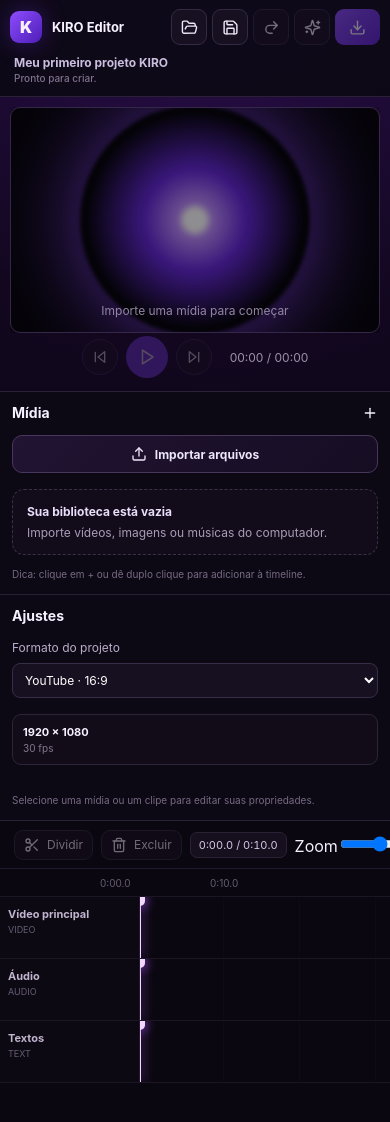
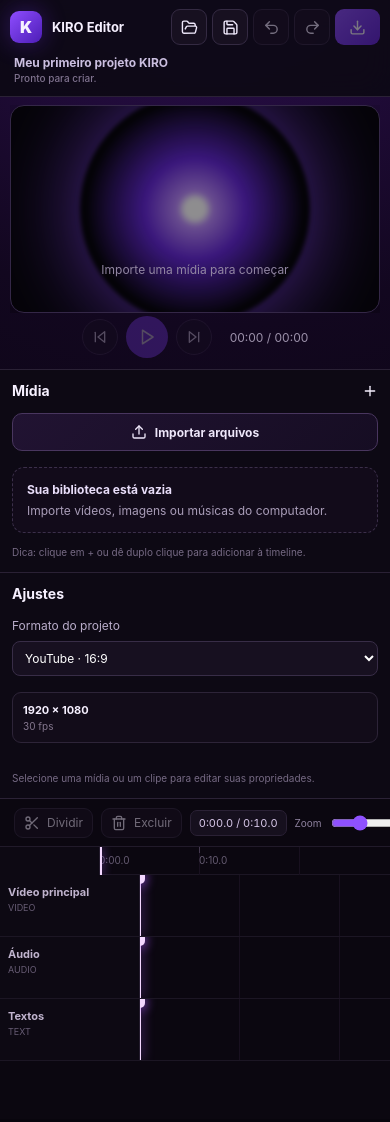
Before and after one commit to kiroaventureiro/kiro-editor, a React (Vite) app: page / in a window 390 px wide. Shown: the top 1122 px of the page. Built offline with nearby package versions, Linux system fonts and the light colour scheme.

Commit message:
ui: improve shorts canvas sizing and timeline zoom layout

```diff
--- a/src/styles/app.css
+++ b/src/styles/app.css
@@ -38,17 +38,20 @@ button:disabled { opacity:.45; cursor:not-allowed; }
 .asset-copy small { color:#887b97; font-size:9px; text-transform:capitalize; }
 .asset-plus { width:24px; height:24px; border-radius:7px; display:grid; place-items:center; background:#2a193d; }
 .panel-tip { color:#766a84; font-size:10px; line-height:1.5; margin:12px 0 0; }
-.preview-wrap { display:grid; grid-template-rows:1fr 54px; padding:22px; min-width:0; }
-.preview-stage { display:grid; place-items:center; overflow:hidden; }
-.preview-frame { max-height:100%; max-width:min(88%,1000px); width:auto; height:min(100%,580px); border-radius:14px; border:1px solid #342747; background:#050408; box-shadow:0 24px 80px #0008; display:grid; place-items:center; position:relative; overflow:hidden; }
+.preview-wrap { display:grid; grid-template-rows:minmax(0,1fr) 54px; padding:18px 22px 10px; min-width:0; min-height:0; }
+.preview-stage { display:grid; place-items:center; overflow:hidden; min-height:0; }
+.preview-frame { border-radius:14px; border:1px solid #342747; background:#050408; box-shadow:0 24px 80px #0008; display:grid; place-items:center; position:relative; overflow:hidden; max-width:100%; max-height:100%; }
+.preview-frame-landscape { width:min(88%,1000px); height:auto; max-height:min(56vh,560px); }
+.preview-frame-square { height:min(52vh,520px); width:auto; max-width:min(70vw,520px); }
+.preview-frame-portrait { height:min(52vh,520px); width:auto; max-width:min(70vw,300px); }
 .preview-frame video,.preview-frame img { width:100%; height:100%; object-fit:contain; background:#000; }
 .preview-empty { width:100%; height:100%; display:grid; place-items:center; color:#9286a3; position:relative; overflow:hidden; }
-.preview-empty span { z-index:2; margin-top:180px; font-size:12px; }
+.preview-empty span { z-index:2; margin-top:120px; font-size:12px; }
 .portal-glow { position:absolute; width:230px; height:230px; border-radius:50%; background:radial-gradient(circle,#fff 0 6%,#bd8cff 11%,#6628db 31%,transparent 67%); filter:blur(2px); opacity:.55; box-shadow:0 0 90px #8a44ff; }
 .audio-preview { display:flex; flex-direction:column; align-items:center; gap:8px; color:#cfc4dd; padding:24px; }
 .audio-preview span { color:#766a84; font-size:11px; }
 .waveform { font-size:34px; letter-spacing:2px; color:#8f51ff; text-shadow:0 0 25px #8f51ff88; }
-.transport { display:flex; justify-content:center; align-items:center; gap:8px; }
+.transport { display:flex; justify-content:center; align-items:center; gap:8px; min-height:48px; }
 .transport button { width:36px; height:36px; border-radius:50%; border:1px solid #3b2f49; background:#15101d; color:#eee8f8; display:grid; place-items:center; }
 .transport .play { width:42px; height:42px; background:#7a3be8; border:0; }
 .transport button:disabled { opacity:.3; }
@@ -61,36 +64,50 @@ button:disabled { opacity:.45; cursor:not-allowed; }
 .info-card strong { font-size:11px; overflow-wrap:anywhere; }
 .info-card span { font-size:10px; color:#85788f; }
 .timeline-shell { border-top:1px solid #2b2236; background:#0b0710; overflow:hidden; }
-.timeline-toolbar { height:48px; display:flex; align-items:center; gap:8px; padding:0 14px; border-bottom:1px solid #211a2a; }
-.timeline-toolbar button { padding:6px 9px; font-size:12px; }
-.timeline-time { font-variant-numeric: tabular-nums; color:#d8c8ea; font-size:11px; padding:5px 8px; border-radius:7px; background:#16101e; border:1px solid #2a2135; }
-.timeline-hint { margin-left:auto; font-size:11px; color:#7d728c; }
-.timeline-scroll { height:calc(100% - 48px); overflow:auto hidden; }
-.ruler { display:grid; grid-template-columns:repeat(6,1fr); padding-left:140px; height:28px; align-items:center; color:#665c72; font-size:10px; border-bottom:1px solid #1c1624; cursor:crosshair; user-select:none; }
-.track-row { display:grid; grid-template-columns:140px 1fr; min-height:62px; border-bottom:1px solid #1c1624; }
-.track-name { padding:12px 14px; border-right:1px solid #241c2e; background:#0d0913; display:flex; flex-direction:column; gap:3px; }
+.timeline-toolbar { height:48px; display:flex; align-items:center; gap:8px; padding:0 14px; border-bottom:1px solid #211a2a; overflow:hidden; }
+.timeline-toolbar button { padding:6px 9px; font-size:12px; flex:0 0 auto; }
+.timeline-time { font-variant-numeric: tabular-nums; color:#d8c8ea; font-size:11px; padding:5px 8px; border-radius:7px; background:#16101e; border:1px solid #2a2135; flex:0 0 auto; }
+.timeline-zoom { display:flex; align-items:center; gap:7px; color:#8f829f; font-size:10px; flex:0 0 auto; }
+.timeline-zoom input { width:110px; accent-color:#8f51ff; }
+.timeline-hint { margin-left:auto; font-size:11px; color:#7d728c; white-space:nowrap; }
+.timeline-scroll { height:calc(100% - 48px); overflow:auto; scroll-behavior:smooth; }
+.timeline-content { min-height:100%; }
+.ruler-row { display:grid; grid-template-columns:140px 1fr; height:28px; border-bottom:1px solid #1c1624; }
+.ruler-label { position:sticky; left:0; z-index:13; background:#0d0913; border-right:1px solid #241c2e; }
+.ruler { position:relative; height:28px; color:#665c72; font-size:10px; cursor:crosshair; user-select:none; background:linear-gradient(90deg,transparent 0 calc(100% - 1px),#18101f calc(100% - 1px)) 0 0 / 100px 100%; }
+.ruler-tick { position:absolute; top:7px; transform:translateX(-1px); white-space:nowrap; }
+.ruler-tick::before { content:""; position:absolute; left:0; top:-7px; width:1px; height:6px; background:#44394f; }
+.ruler-playhead { position:absolute; top:0; bottom:0; width:2px; background:#f3d7ff; box-shadow:0 0 10px #a956ff; pointer-events:none; z-index:5; }
+.track-row { display:grid; min-height:62px; border-bottom:1px solid #1c1624; }
+.track-name { position:sticky; left:0; z-index:12; padding:12px 14px; border-right:1px solid #241c2e; background:#0d0913; display:flex; flex-direction:column; gap:3px; }
 .track-name strong { font-size:11px; color:#c0b4ce; }
 .track-name small { font-size:9px; text-transform:uppercase; color:#675c74; }
-.track-lane { position:relative; overflow:hidden; background:linear-gradient(90deg,transparent 0 9.8%,#18101f 10%,transparent 10.2%) 0 0 / 10% 100%; cursor:crosshair; touch-action:manipulation; }
+.track-lane { position:relative; overflow:hidden; background:repeating-linear-gradient(90deg,transparent 0 99px,#18101f 99px 100px); cursor:crosshair; touch-action:pan-y; }
 .playhead { position:absolute; top:0; bottom:0; width:2px; background:#f3d7ff; box-shadow:0 0 12px #a956ff; z-index:8; pointer-events:none; transform:translateX(-1px); }
 .playhead span { position:absolute; top:0; left:50%; width:10px; height:10px; border-radius:2px 2px 7px 7px; background:#f3d7ff; transform:translate(-50%,-1px); box-shadow:0 0 12px #a956ff; }
-.clip { position:absolute; top:10px; height:42px; border-radius:7px; padding:6px 8px; font-size:11px; overflow:hidden; white-space:nowrap; text-overflow:ellipsis; border:1px solid #ffffff18; text-align:left; color:white; cursor:pointer; display:flex; flex-direction:column; justify-content:center; z-index:4; }
+.clip { position:absolute; top:10px; height:42px; border-radius:7px; padding:6px 8px; font-size:11px; overflow:hidden; white-space:nowrap; text-overflow:ellipsis; border:1px solid #ffffff18; text-align:left; color:white; cursor:grab; display:flex; flex-direction:column; justify-content:center; z-index:4; touch-action:none; }
+.clip:active { cursor:grabbing; }
 .clip-video { background:linear-gradient(135deg,#5224a6,#7b3ed8); }
 .clip-audio { background:linear-gradient(135deg,#154a48,#1e716b); }
 .clip-text { background:linear-gradient(135deg,#704214,#ad6c22); }
 .clip strong { overflow:hidden; text-overflow:ellipsis; white-space:nowrap; font-size:10px; }
 .clip small { opacity:.65; font-size:8px; }
 .clip.selected { outline:2px solid #f3d7ff; outline-offset:1px; box-shadow:0 0 18px #a956ff99; }
+.trim-handle { position:absolute; top:0; bottom:0; width:10px; border:0; padding:0; background:#f3d7ff66; opacity:0; z-index:10; }
+.trim-handle-start { left:0; cursor:ew-resize; }
+.trim-handle-end { right:0; cursor:ew-resize; }
+.clip.selected .trim-handle,.clip:hover .trim-handle { opacity:1; }
 
 @media (max-width: 1250px) {
   body { min-width:960px; }
   .workspace { grid-template-columns:220px 1fr 220px; }
   .brand { min-width:200px; }
+  .preview-frame-portrait { height:min(48vh,470px); max-width:280px; }
 }
 
 @media (max-width: 1099px) {
   body { min-width: 0; overflow-x: hidden; }
-  .app-shell { grid-template-rows: auto auto minmax(280px, 40vh); min-height: 100dvh; }
+  .app-shell { grid-template-rows: auto auto minmax(280px, 38vh); min-height: 100dvh; }
   .topbar { min-height: 68px; gap: 10px; padding: 9px 10px; flex-wrap: wrap; }
   .brand { min-width: 0; flex: 1 1 auto; }
   .brand div small { display: none; }
@@ -101,36 +118,42 @@ button:disabled { opacity:.45; cursor:not-allowed; }
   .top-actions button { padding: 8px; }
   .top-actions .ghost, .top-actions .primary { font-size: 0; gap: 0; min-width: 36px; min-height: 36px; justify-content:center; }
   .workspace { grid-template-columns: 1fr; grid-template-areas: "preview" "media" "inspector"; }
-  .preview-wrap { grid-area: preview; padding: 10px 10px 4px; min-height: 300px; }
-  .preview-stage { min-height: 240px; }
-  .preview-frame { width: 100%; height: min(52vw, 420px); max-width: 100%; border-radius: 10px; }
-  .transport { height: 48px; }
+  .preview-wrap { grid-area: preview; padding:8px 10px 2px; min-height:250px; max-height:58vh; }
+  .preview-stage { min-height:190px; }
+  .preview-frame-landscape { width:min(100%,820px); height:auto; max-height:38vh; }
+  .preview-frame-square { height:min(38vh,360px); width:auto; max-width:72vw; }
+  .preview-frame-portrait { height:min(42vh,360px); width:auto; max-width:min(68vw,220px); }
+  .transport { height:44px; }
   .media-panel { grid-area: media; border-right:0; border-top:1px solid #2a2135; max-height: 230px; }
   .asset-list { flex-direction: row; overflow-x: auto; padding-bottom: 6px; scroll-snap-type:x proximity; }
   .asset-card { min-width: 205px; scroll-snap-align:start; }
   .inspector { grid-area: inspector; border-left:0; border-right:0; border-top:1px solid #2a2135; }
   .timeline-shell { min-height: 280px; }
   .timeline-toolbar { position: sticky; left:0; z-index:20; min-width:760px; }
-  .timeline-scroll { min-width:760px; }
-  .ruler, .tracks { min-width:760px; }
-  .ruler { padding-left: 100px; }
-  .track-row { grid-template-columns:100px 1fr; }
+  .timeline-zoom input { width:90px; }
+  .timeline-hint { display:none; }
+  .ruler-row { grid-template-columns:100px 1fr; }
   .track-name { padding:10px 8px; }
-  .timeline-hint { display:none; }
 }
 
 @media (max-width: 600px) {
   .brand-mark { width:32px; height:32px; border-radius:9px; }
   .brand strong { font-size:13px; }
-  .top-actions button:nth-child(3) { display:none; }
-  .preview-wrap { min-height: 265px; }
-  .preview-stage { min-height: 205px; }
-  .preview-frame { height:min(58vw, 320px); }
+  .top-actions button:nth-child(5) { display:none; }
+  .preview-wrap { min-height:220px; max-height:52vh; }
+  .preview-stage { min-height:160px; }
+  .preview-frame-landscape { max-height:32vh; }
+  .preview-frame-square { height:min(32vh,280px); max-width:70vw; }
+  .preview-frame-portrait { height:min(36vh,300px); max-width:min(62vw,190px); }
   .panel { padding:12px; }
   .media-panel { max-height:205px; }
   .asset-card { min-width: 184px; }
   .timeline-shell { min-height:260px; }
-  .timeline-toolbar, .timeline-scroll, .ruler, .tracks { min-width:680px; }
+  .timeline-toolbar { min-width:680px; }
+}
+
+@media (pointer: coarse) {
+  .trim-handle { width:16px; opacity:.85; }
 }
 
 @supports (padding: max(0px)) {
```
